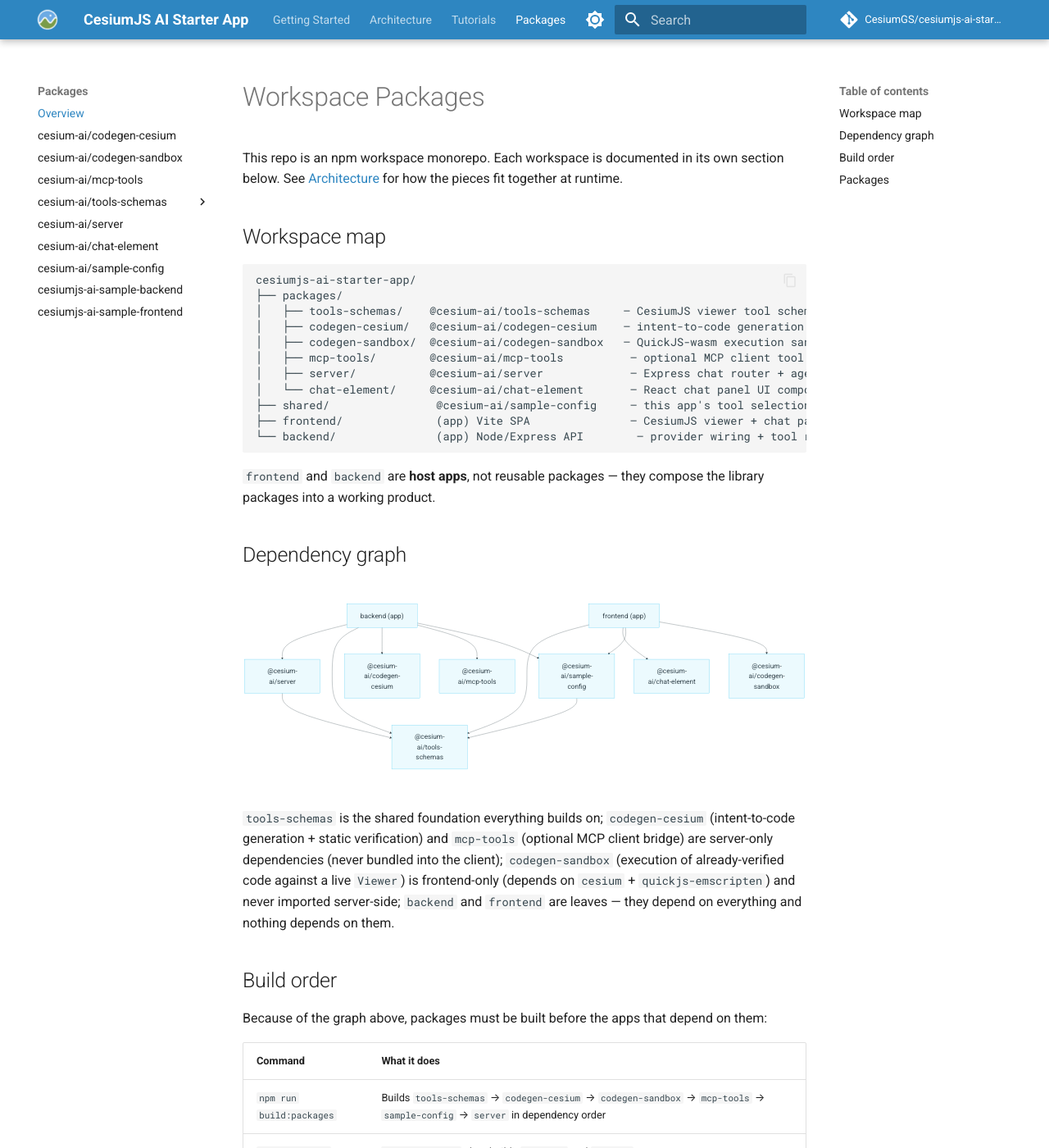
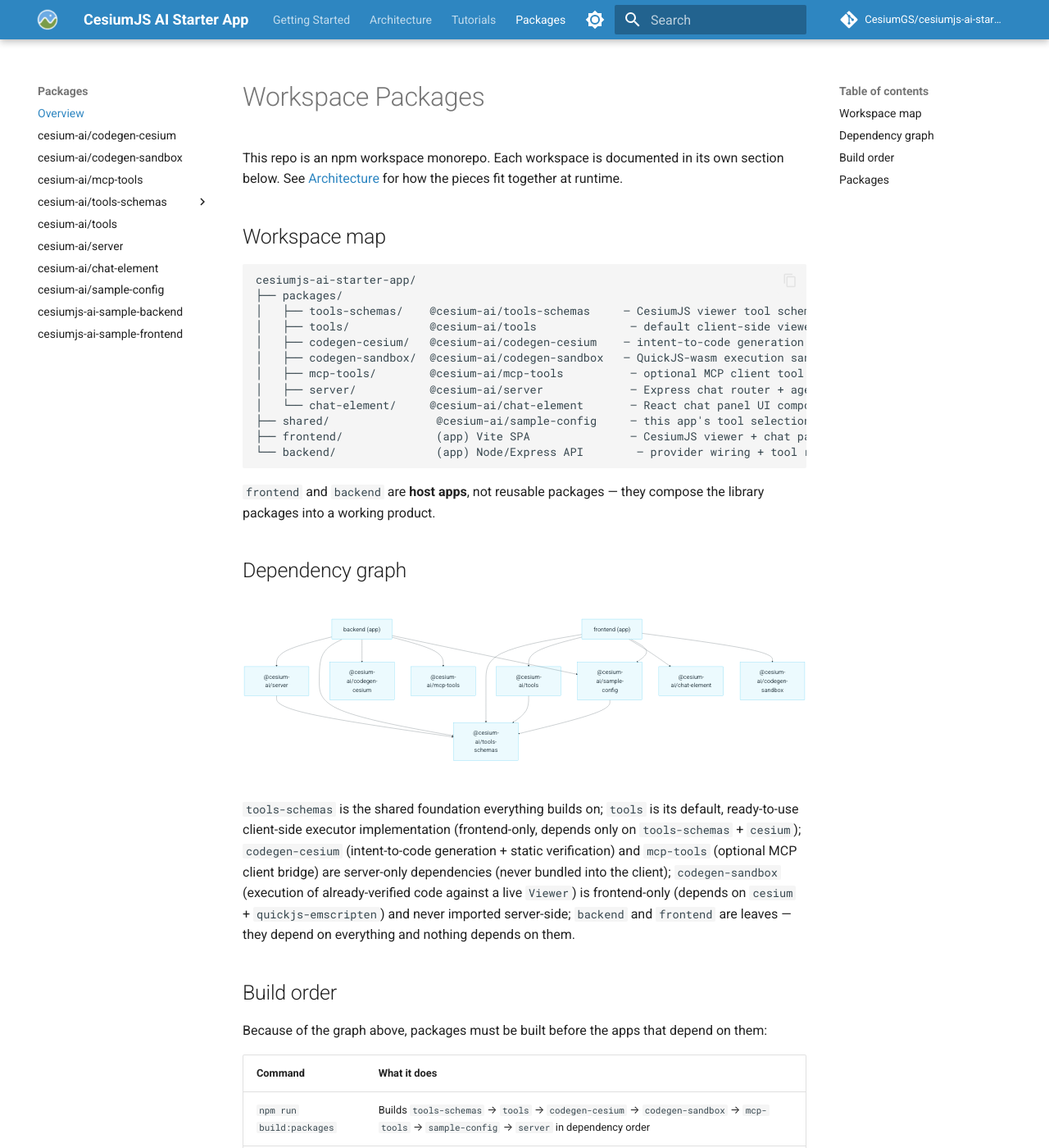
Before and after one commit to CesiumGS/cesiumjs-ai-starter-app, an MkDocs documentation site: the page built from docs/packages/index.md, in a window 1280 px wide and 1400 px high. Shown: the whole window at 82% size. Built offline with MkDocs 1.6.1 and Material for MkDocs 9.7.7, drawn with Linux system fonts in a browser that asks for light colours; comment, search, counter and statistics services are not loaded; some of the changed text lies outside the part shown.

````diff
--- a/docs/packages/index.md
+++ b/docs/packages/index.md
@@ -9,6 +9,7 @@
 cesiumjs-ai-starter-app/
 ├── packages/
 │   ├── tools-schemas/    @cesium-ai/tools-schemas     — CesiumJS viewer tool schemas (server + client)
+│   ├── tools/            @cesium-ai/tools              — default client-side viewer tool executors (frontend only)
 │   ├── codegen-cesium/   @cesium-ai/codegen-cesium    — intent-to-code generation pipeline (server only)
 │   ├── codegen-sandbox/  @cesium-ai/codegen-sandbox   — QuickJS-wasm execution sandbox (frontend only)
 │   ├── mcp-tools/        @cesium-ai/mcp-tools          — optional MCP client tool bridge (server only)
@@ -27,7 +28,8 @@
 ```mermaid
 %%{init: {"themeVariables": {"fontSize": "28px"}, "flowchart": {"nodeSpacing": 80, "rankSpacing": 110, "padding": 28}}}%%
 flowchart TD
-    tools["@cesium-ai/tools-schemas"]
+    tools_schemas["@cesium-ai/tools-schemas"]
+    tools["@cesium-ai/tools"]
     codegen["@cesium-ai/codegen-cesium"]
     sandbox["@cesium-ai/codegen-sandbox"]
     mcp["@cesium-ai/mcp-tools"]
@@ -38,24 +40,27 @@
     frontend["frontend (app)"]
 
     backend --> server
-    backend --> tools
+    backend --> tools_schemas
     backend --> codegen
     backend --> mcp
     backend --> shared
+    frontend --> tools_schemas
     frontend --> tools
     frontend --> chatel
     frontend --> shared
     frontend --> sandbox
-    shared --> tools
-    server --> tools
+    tools --> tools_schemas
+    shared --> tools_schemas
+    server --> tools_schemas
 ```
 
-`tools-schemas` is the shared foundation everything builds on; `codegen-cesium` (intent-to-code
-generation + static verification) and `mcp-tools` (optional MCP client bridge) are server-only
-dependencies (never bundled into the client); `codegen-sandbox` (execution of already-verified
-code against a live `Viewer`) is frontend-only (depends on `cesium` + `quickjs-emscripten`) and
-never imported server-side; `backend` and `frontend` are leaves — they depend on everything and
-nothing depends on them.
+`tools-schemas` is the shared foundation everything builds on; `tools` is its default,
+ready-to-use client-side executor implementation (frontend-only, depends only on `tools-schemas`
++ `cesium`); `codegen-cesium` (intent-to-code generation + static verification) and `mcp-tools`
+(optional MCP client bridge) are server-only dependencies (never bundled into the client);
+`codegen-sandbox` (execution of already-verified code against a live `Viewer`) is frontend-only
+(depends on `cesium` + `quickjs-emscripten`) and never imported server-side; `backend` and
+`frontend` are leaves — they depend on everything and nothing depends on them.
 
 ## Build order
 
@@ -63,7 +68,7 @@
 
 | Command                  | What it does                                                                                                                 |
 | ------------------------ | ---------------------------------------------------------------------------------------------------------------------------- |
-| `npm run build:packages` | Builds `tools-schemas` → `codegen-cesium` → `codegen-sandbox` → `mcp-tools` → `sample-config` → `server` in dependency order |
+| `npm run build:packages` | Builds `tools-schemas` → `tools` → `codegen-cesium` → `codegen-sandbox` → `mcp-tools` → `sample-config` → `server` in dependency order |
 | `npm run build`          | `build:packages`, then builds `frontend` and `backend`                                                                       |
 | `npm run dev`            | Builds packages once, then runs all dev processes concurrently (watch mode)                                                  |
 | `npm test`               | Runs the [Vitest](https://vitest.dev) suite across the workspace                                                             |
@@ -72,6 +77,7 @@
 ## Packages
 
 - [tools-schemas](tools-schemas/index.md) — CesiumJS viewer tool library
+- [tools](tools/index.md) — default client-side viewer tool executors
 - [codegen-cesium](codegen-cesium/index.md) — intent-to-code generation pipeline
 - [codegen-sandbox](codegen-sandbox/index.md) — QuickJS-wasm execution sandbox for generated code
 - [mcp-tools](mcp-tools/index.md) — optional Model Context Protocol client tool bridge
--- a/mkdocs.yml
+++ b/mkdocs.yml
@@ -83,6 +83,7 @@
       - cesium-ai/tools-schemas:
           - Overview: packages/tools-schemas/index.md
           - Tool Catalogue: packages/tools-schemas/tools.md
+      - cesium-ai/tools: packages/tools/index.md
       - cesium-ai/server: packages/server/index.md
       - cesium-ai/chat-element: packages/chat-element/index.md
       - cesium-ai/sample-config: packages/sample-config/index.md
````
Also changed, not shown: docs/packages/tools-schemas/tools.md (+6 -19 lines), docs/packages/tools/index.md (added, +3 -0 lines), docs/tutorials/cesium-viewer-tools-tutorial.md (+88 -165 lines), frontend/README.md (+2 -2 lines).
